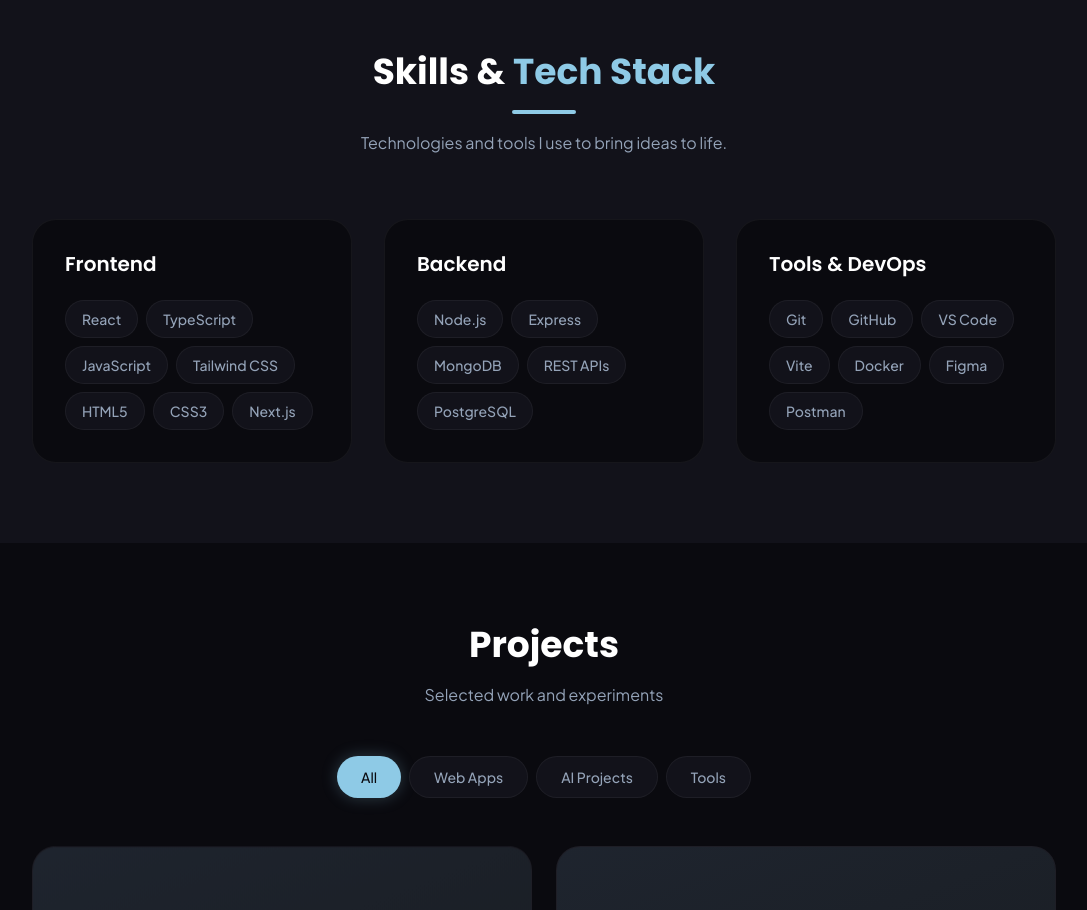
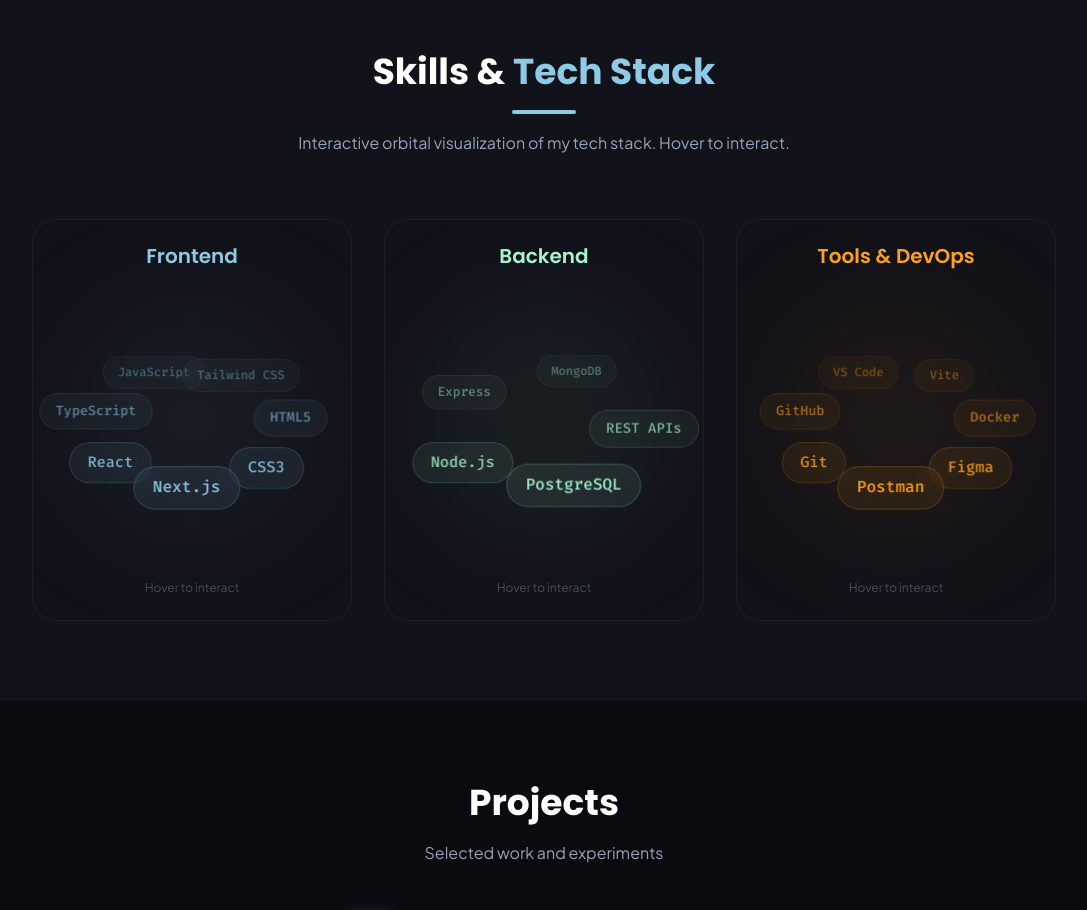
Before and after one commit to DINESHYDK/developer-portfolio, a React (Vite) app: page / in a window 1280 px wide. Shown: the part 1540-2450 px from the top of the page, without its empty margins (96-1183 px from the left). Built offline with nearby package versions, Linux system fonts and the light colour scheme.

Commit message:
Skill section styling done

```diff
--- a/src/components/sections/skills-section.tsx
+++ b/src/components/sections/skills-section.tsx
@@ -1,5 +1,12 @@
 import { SKILLS } from "@/data/skills";
-import { cn } from "@/utils/cn";
+import OrbitCard from "@/components/ui/orbit-card";
+
+// Color mapping for each category
+const CATEGORY_COLORS = {
+  Frontend: "#8ECAE6", // Cyan (accent-primary)
+  Backend: "#A7F3D0", // Green (accent-secondary)
+  "Tools & DevOps": "#FFA116", // Orange
+} as const;
 
 const SkillsSection = () => {
   return (
@@ -12,42 +19,19 @@
           </h2>
           <div className="w-16 h-1 bg-accent-primary mx-auto rounded-full" />
           <p className="text-text-body font-jakarta mt-4 max-w-lg mx-auto">
-            Technologies and tools I use to bring ideas to life.
+            Interactive orbital visualization of my tech stack. Hover to interact.
           </p>
         </div>
 
-        {/* Skill Categories */}
-        <div className="grid md:grid-cols-3 gap-8">
+        {/* Orbital Skill Cards */}
+        <div className="grid grid-cols-1 md:grid-cols-3 gap-8">
           {SKILLS.map((category) => (
-            <div
+            <OrbitCard
               key={category.category}
-              className={cn(
-                "p-8 rounded-3xl",
-                "bg-bg-primary border border-border-subtle",
-                "transition-all duration-300",
-                "hover:border-accent-primary/30 hover:shadow-lg hover:shadow-black/20"
-              )}
-            >
-              <h3 className="font-poppins text-xl font-semibold text-accent-primary mb-6">
-                {category.category}
-              </h3>
-              <div className="flex flex-wrap gap-2">
-                {category.skills.map((skill) => (
-                  <span
-                    key={skill.name}
-                    className={cn(
-                      "px-4 py-2 rounded-full text-sm font-jakarta font-medium",
-                      "bg-bg-surface text-text-body",
-                      "border border-border-subtle",
-                      "transition-all duration-300",
-                      "hover:border-accent-primary/50 hover:text-accent-primary"
-                    )}
-                  >
-                    {skill.name}
-                  </span>
-                ))}
-              </div>
-            </div>
+              title={category.category}
+              skills={category.skills.map((s) => s.name)}
+              accentColor={CATEGORY_COLORS[category.category as keyof typeof CATEGORY_COLORS]}
+            />
           ))}
         </div>
       </div>
--- /dev/null
+++ b/src/components/ui/orbit-card.tsx
@@ -0,0 +1,157 @@
+import { useRef } from "react";
+import { motion, useAnimationFrame, useMotionValue, useTransform } from "framer-motion";
+import { cn } from "@/utils/cn";
+
+interface OrbitCardProps {
+  title: string;
+  skills: string[];
+  accentColor?: string;
+}
+
+const OrbitCard = ({ title, skills, accentColor = "#8ECAE6" }: OrbitCardProps) => {
+  const containerRef = useRef<HTMLDivElement>(null);
+
+  // Motion values for animation (NO React re-renders)
+  const angle = useMotionValue(0);
+  const velocity = useMotionValue(0.3); // Baseline slow speed
+  const targetVelocity = useMotionValue(0.3);
+
+  // Mouse interaction state
+  const lastMouseX = useRef(0);
+  const lastMouseY = useRef(0);
+  const lastTime = useRef(Date.now());
+
+  // Continuous rotation using animation frame (60fps without re-renders)
+  useAnimationFrame((_time, _delta) => {
+    // Smoothly interpolate velocity towards target
+    const currentVel = velocity.get();
+    const targetVel = targetVelocity.get();
+    const newVel = currentVel + (targetVel - currentVel) * 0.05; // Smooth deceleration
+    velocity.set(newVel);
+
+    // Update angle based on velocity
+    angle.set(angle.get() + newVel);
+  });
+
+  // Handle mouse movement to apply "push" physics
+  const handlePointerMove = (e: React.PointerEvent<HTMLDivElement>) => {
+    if (!containerRef.current) return;
+
+    const rect = containerRef.current.getBoundingClientRect();
+    const centerX = rect.width / 2;
+    const centerY = rect.height / 2;
+
+    // Mouse position relative to center
+    const mouseX = e.clientX - rect.left - centerX;
+    const mouseY = e.clientY - rect.top - centerY;
+
+    // Calculate velocity based on mouse movement
+    const now = Date.now();
+    const deltaTime = now - lastTime.current;
+
+    if (deltaTime > 0) {
+      const deltaX = mouseX - lastMouseX.current;
+      const deltaY = mouseY - lastMouseY.current;
+      const mouseVelocity = Math.sqrt(deltaX * deltaX + deltaY * deltaY) / deltaTime;
+
+      // Apply velocity boost (clamped)
+      const boost = Math.min(mouseVelocity * 2, 5);
+      targetVelocity.set(0.3 + boost);
+    }
+
+    lastMouseX.current = mouseX;
+    lastMouseY.current = mouseY;
+    lastTime.current = now;
+  };
+
+  // Reset to baseline speed on mouse leave
+  const handlePointerLeave = () => {
+    targetVelocity.set(0.3); // Smooth return to baseline
+  };
+
+  return (
+    <motion.div
+      ref={containerRef}
+      onPointerMove={handlePointerMove}
+      onPointerLeave={handlePointerLeave}
+      initial={{ opacity: 0, y: 20 }}
+      animate={{ opacity: 1, y: 0 }}
+      transition={{ type: "spring", stiffness: 200, damping: 20 }}
+      className={cn(
+        "relative p-6 rounded-3xl overflow-hidden",
+        "bg-bg-surface/80 backdrop-blur-md border border-white/5",
+        "transition-all duration-300 hover:border-white/10"
+      )}
+      style={{ minHeight: "400px" }}
+    >
+      {/* Glowing background gradient */}
+      <div
+        className="absolute inset-0 opacity-10 blur-3xl pointer-events-none"
+        style={{
+          background: `radial-gradient(circle at 50% 50%, ${accentColor}, transparent 70%)`,
+        }}
+      />
+
+      {/* Title */}
+      <h3
+        className="relative z-10 font-poppins text-xl font-semibold text-center mb-8"
+        style={{ color: accentColor }}
+      >
+        {title}
+      </h3>
+
+      {/* Orbital visualization */}
+      <div className="relative w-full h-64 flex items-center justify-center">
+        {skills.map((skill, index) => {
+          // Calculate angle offset for this chip
+          const angleOffset = (index / skills.length) * Math.PI * 2;
+
+          // Use useTransform to calculate position based on angle (NO re-renders)
+          const x = useTransform(angle, (a) => {
+            const currentAngle = a * 0.02 + angleOffset; // 0.02 = rotation speed multiplier
+            return Math.cos(currentAngle) * 100; // 100px orbit radius
+          });
+
+          const y = useTransform(angle, (a) => {
+            const currentAngle = a * 0.02 + angleOffset;
+            return Math.sin(currentAngle) * 60; // 60px vertical radius (ellipse)
+          });
+
+          // Scale and opacity based on Y position (depth effect)
+          const scale = useTransform(y, [-60, 60], [0.85, 1.15]);
+          const opacity = useTransform(y, [-60, 60], [0.4, 1]);
+          const zIndex = useTransform(y, [-60, 60], [1, 10]);
+
+          return (
+            <motion.div
+              key={skill}
+              className={cn(
+                "absolute px-4 py-2 rounded-full text-sm font-mono font-medium",
+                "border backdrop-blur-sm"
+              )}
+              style={{
+                x,
+                y,
+                scale,
+                opacity,
+                zIndex,
+                backgroundColor: `${accentColor}15`,
+                borderColor: `${accentColor}30`,
+                color: accentColor,
+              }}
+            >
+              {skill}
+            </motion.div>
+          );
+        })}
+      </div>
+
+      {/* Subtle hint text */}
+      <p className="relative z-10 text-center text-xs text-text-body/40 font-jakarta mt-6">
+        Hover to interact
+      </p>
+    </motion.div>
+  );
+};
+
+export default OrbitCard;
```
Also changed, not shown: 2 other files (tests, documents, lock files or other folders).
